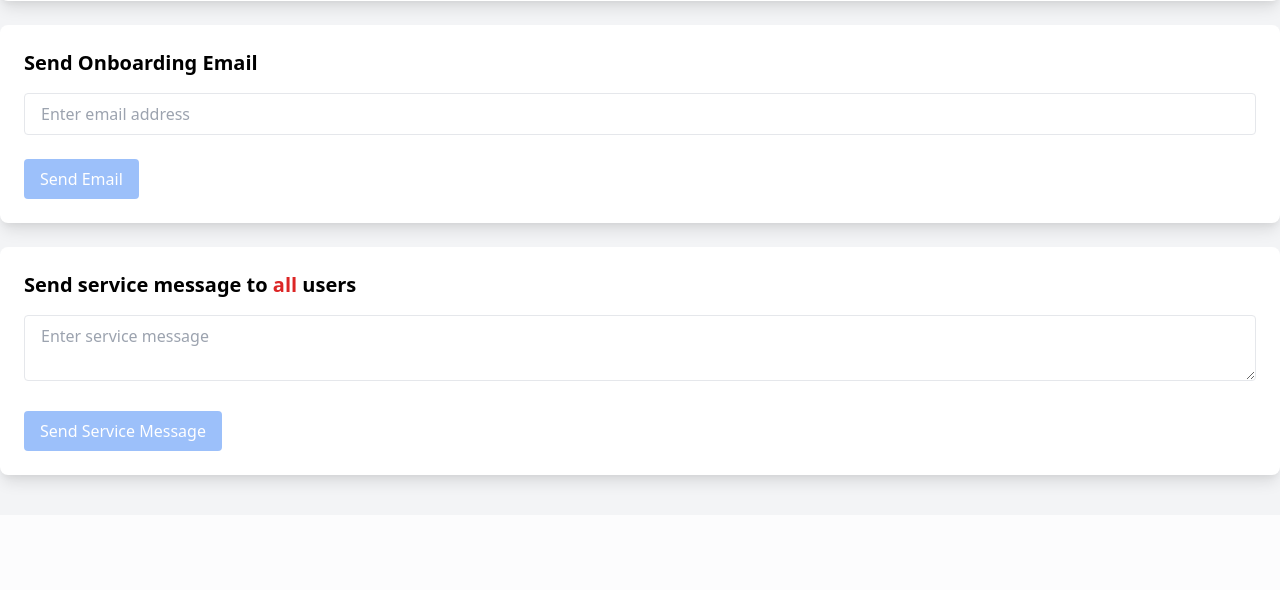
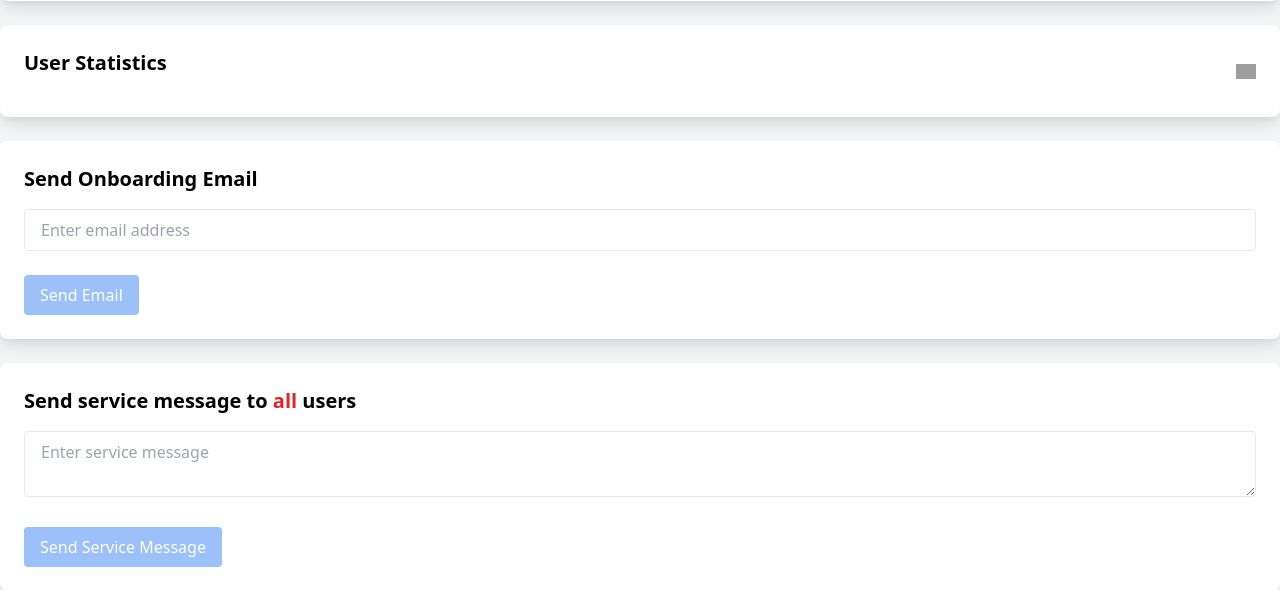
Before and after one commit to hankhank10/loglink-server, a Flask app: template project/templates/admin_home.html in a window 1280 px wide. Shown: the part 419-1009 px from the top of the page. Before the commit the page ends 909 px from the top, so only its background shows below. Run offline with Flask 2, Linux system fonts and the light colour scheme; the template is opened without the code that fills it, so the values that code supplies are empty; grey boxes are pictures that could not be loaded.

Commit message:
✨ Better stats UI for admin

```diff
--- a/project/__init__.py
+++ b/project/__init__.py
@@ -838,6 +838,7 @@ def admin_home():
         'admin_home.html',
         health_status=check_health(),
         stats=check_stats(),
+        user_list=User.query.order_by(User.api_call_count.desc()).all()
     )
 
 
--- a/project/templates/admin_home.html
+++ b/project/templates/admin_home.html
@@ -72,8 +72,41 @@
 				</p>
 			</div>
 
+			<!-- User list card -->
+			<div class="bg-white p-6 rounded-lg shadow-lg mb-6" x-data="{ open: false }">
+				<div class="flex justify-between items-center">
+					<p class="text-xl font-bold mb-4">
+						User Statistics
+					</p>
+					<button @click="open = !open">
+						<img x-show="!open" width="20" height="20"
+							src="https://img.icons8.com/ios/50/expand-arrow--v1.png"
+							alt="expand-arrow--v1" />
+						<img x-show="open" width="20" height="20"
+							src="https://img.icons8.com/ios/50/collapse-arrow--v1.png"
+							alt="collapse-arrow--v1" />
+					</button>
+				</div>
+				<table x-show="open" class="table-auto w-full">
+					<thead>
+						<tr>
+							<th class="px-4 py-2">User ID</th>
+							<th class="px-4 py-2">API Call Count</th>
+						</tr>
+					</thead>
+					<tbody>
+						{% for user in user_list %}
+						<tr>
+							<td class="border px-4 py-2">{{ user.id }}</td>
+							<td class="border px-4 py-2">{{ user.api_call_count }}</td>
+						</tr>
+						{% endfor %}
+					</tbody>
+				</table>
+			</div>
+
 			<!-- Send Onboarding Email Card -->
-			<div class="bg-white p-6 rounded-lg shadow-lg" x-data="onboardingApp()">
+			<div class="bg-white p-6 rounded-lg shadow-lg mb-6" x-data="onboardingApp()">
 				<p class="text-xl font-bold mb-4">
 					Send Onboarding Email
 				</p>
```
